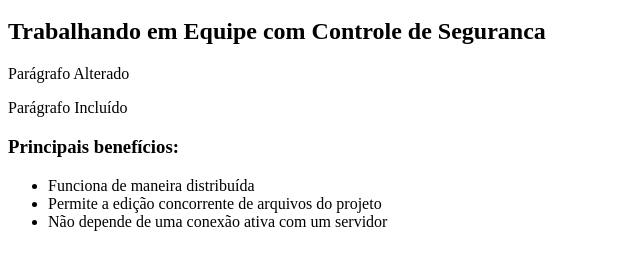
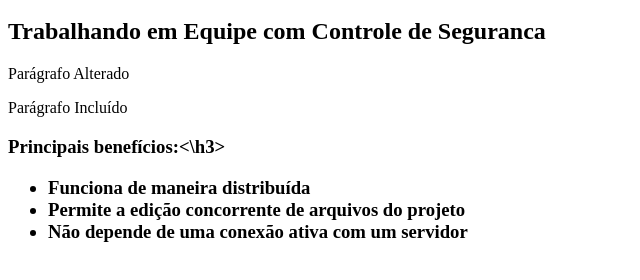
Before and after one commit to ligtonribeiro/curso-git, a plain HTML site: page index.html in a window 1280 px wide. Shown: the part 48-328 px from the top of the page, without its empty margins (0-640 px from the left). Drawn offline with Linux system fonts and the light colour scheme.

```diff
--- a/index.html
+++ b/index.html
@@ -8,7 +8,7 @@
   <p>Parágrafo Alterado</p>
   <p>Parágrafo Incluído</p>
 
-  <h3>Principais benefícios:</h3>
+  <h3>Principais benefícios:<\h3>
   <ul>
     <li>Funciona de maneira distribuída</li>
     <li>Permite a edição concorrente de arquivos do projeto</li>
```
Also changed, not shown: 1 other file.
